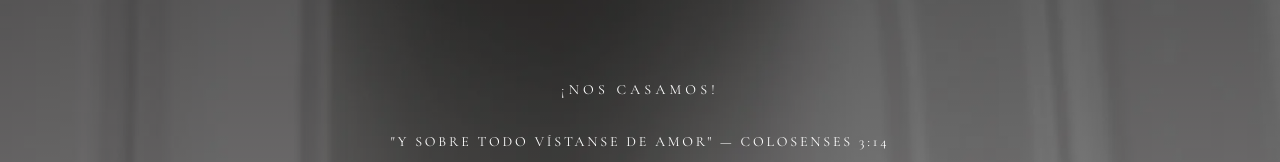
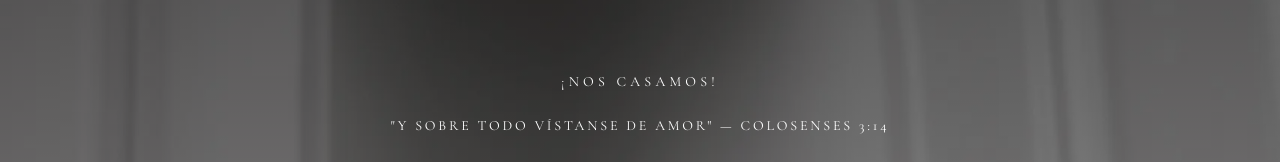
Before and after one commit to carlosuv92/mi-boda, a Next.js app: page /invitacion/1 in a window 1280 px wide. Shown: the top 162 px of the page. Built offline with nearby package versions, Linux system fonts and the light colour scheme; no server answers; the database is empty.

Commit message:
fix: only show 'y acompañantes' if acompanantes_autorizados > 0

```diff
--- a/app/invitacion/[slug]/page.tsx
+++ b/app/invitacion/[slug]/page.tsx
@@ -115,12 +115,14 @@ export default function InvitationPage() {
                   Bienvenido/a{" "}
                   <span className="text-detalle font-medium">
                     {guest.nombre} {guest.apellidos}
-                  </span>{" "}
-                  y acompañantes
+                  </span>
+                  {guest.acompanantes_autorizados > 0 && (
+                    <>{" "}y acompañantes</>
+                  )}
                 </motion.p>
               )}
 
-              <p className="text-white text-sm uppercase tracking-[0.3em] my-8 font-cormorant">
+              <p className="text-white text-sm uppercase tracking-[0.3em] my-6 font-cormorant">
                 ¡Nos casamos!
               </p>
 
```
